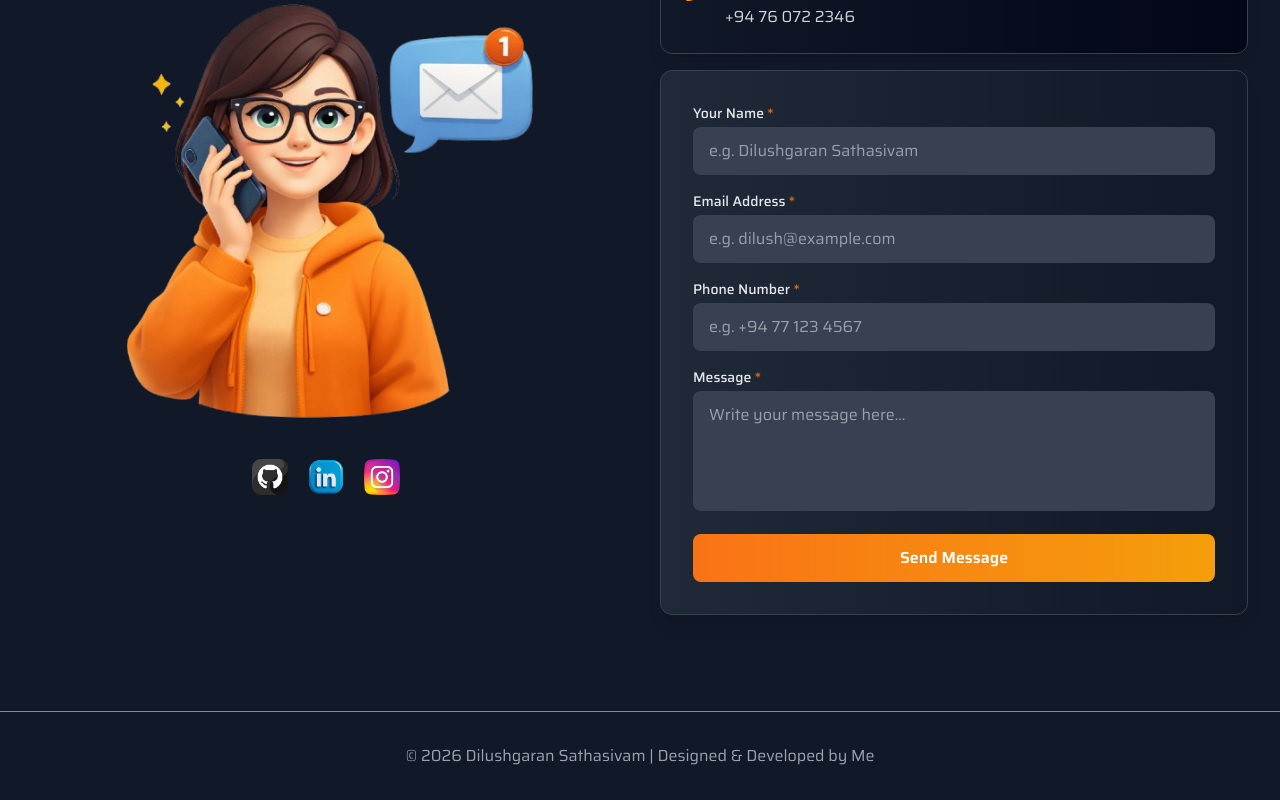
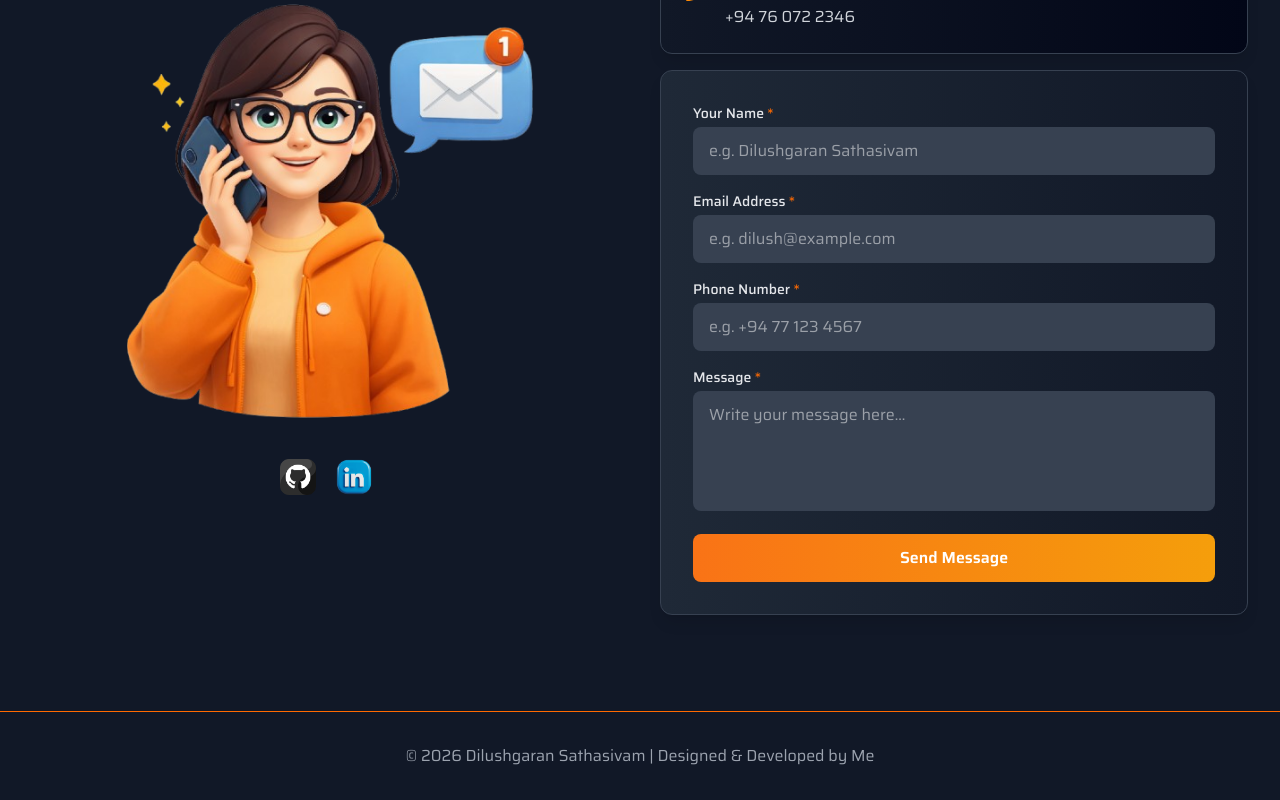
Before and after one commit to Dilush14/Portfolio-Dilush, a React (Vite) app: page / in a window 1280 px wide. Shown: the part 5963-6763 px from the top of the page. Built offline with nearby package versions, Linux system fonts and the light colour scheme.

Commit message:
Updated link

```diff
--- a/src/components/Contact.jsx
+++ b/src/components/Contact.jsx
@@ -148,8 +148,7 @@ const Contact = ({ darkMode }) => {
             <div className="mt-6 flex justify-center gap-4 sm:gap-5">
               {[
                 { icon: github, alt: "GitHub", link: 'https://github.com/Dilush14' },
-                { icon: linkedIn, alt: "LinkeIn", link: 'https://www.linkedin.com/in/dilushgaran-sathasivam-198417390?utm_source=share&utm_campaign=share_via&utm_content=profile&utm_medium=android_app' },
-                { icon: instagram, alt: "Instagram", link: 'https://www.instagram.com/dilush_6._?igsh=MTVtbXIxZWY4Nm01NQ==' }
+                { icon: linkedIn, alt: "LinkeIn", link: 'www.linkedin.com/in/dilush14' }
               ].map((social, index) => (
                 <a
                   key={index}
```
